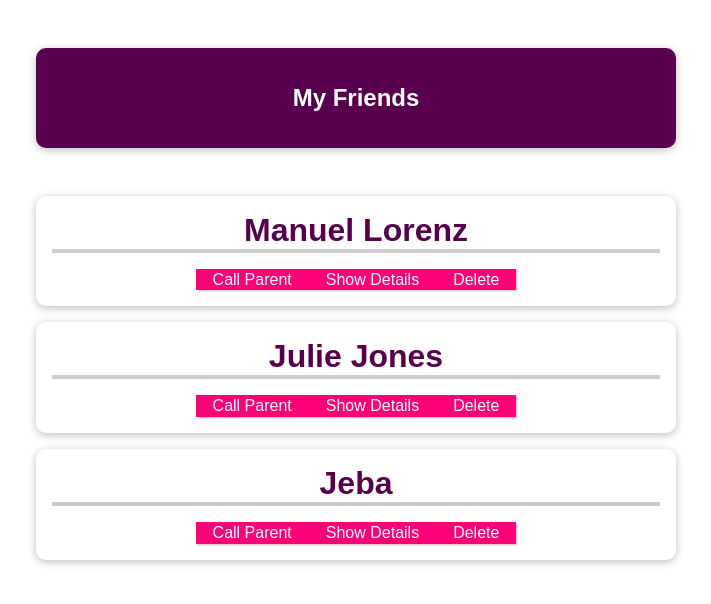
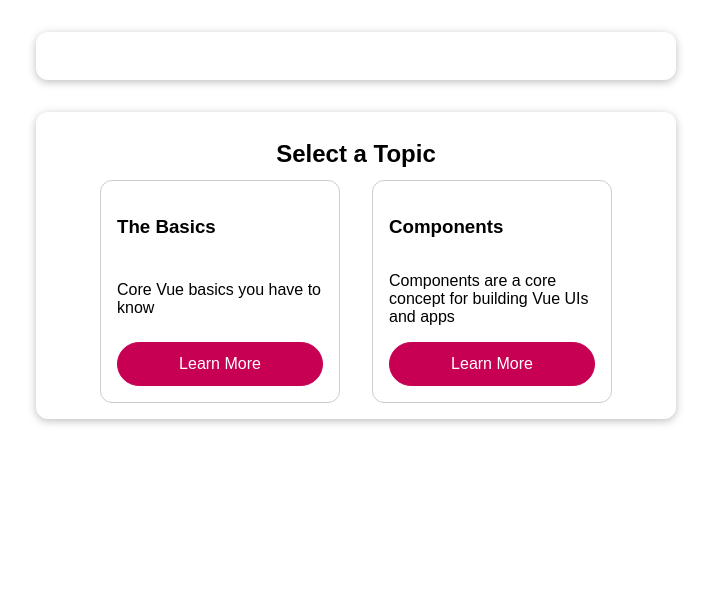
Before and after one commit to Swannhs/LaravelVue, a Vue app: page / in a window 1280 px wide. Shown: the top 604 px of the page, without its empty margins (284-995 px from the left). Built offline with nearby package versions, Linux system fonts and the light colour scheme.

Commit message:
Started with new setup

```diff
--- a/src/App.vue
+++ b/src/App.vue
@@ -1,56 +1,42 @@
 <template>
-  <section>
-    <header>
-      <h1>My Friends</h1>
-    </header>
-    <ul>
-      <friend-contact
-          v-for="friend in friends"
-          :key="friend.id"
-          :name="friend.name"
-          :phone=friend.phone
-          :email="friend.email"
-          @toggle-parent="toggleParentStatus"
-          @delete-friend="deleteFriend"
-      ></friend-contact>
-    </ul>
-  </section>
+  <div>
+    <active-element
+      :topic-title="activeTopic && activeTopic.title"
+      :text="activeTopic && activeTopic.fullText"
+    ></active-element>
+    <knowledge-base :topics="topics" @select-topic="activateTopic"></knowledge-base>
+  </div>
 </template>
 
 <script>
 export default {
   data() {
     return {
-      friends: [
+      topics: [
         {
-          id: "manuel",
-          name: "Manuel Lorenz",
-          phone: "0123 45678 90",
-          email: "manuel@localhost.com",
+          id: 'basics',
+          title: 'The Basics',
+          description: 'Core Vue basics you have to know',
+          fullText:
+            'Vue is a great framework and it has a couple of key concepts: Data binding, events, components and reactivity - that should tell you something!',
         },
         {
-          id: "julie",
-          name: "Julie Jones",
-          phone: "0987 654421 21",
-          email: "julie@localhost.com",
+          id: 'components',
+          title: 'Components',
+          description:
+            'Components are a core concept for building Vue UIs and apps',
+          fullText:
+            'With components, you can split logic (and markup) into separate building blocks and then combine those building blocks (and re-use them) to build powerful user interfaces.',
         },
-        {
-          id: 'jeba',
-          name: 'Jeba',
-          phone: "1234 345653 33",
-          email: "jeba@loclhost.com"
-        }
       ],
+      activeTopic: null,
     };
   },
   methods: {
-    toggleParentStatus(name){
-      alert(`${name} is called from child`)
+    activateTopic(topicId) {
+      this.activeTopic = this.topics.find((topic) => topic.id === topicId);
     },
-    deleteFriend(name){
-      this.friends = this.friends.filter(friend => friend.name !== name)
-    }
-  }
+  },
 };
 </script>
 
@@ -58,64 +44,57 @@
 * {
   box-sizing: border-box;
 }
-
 html {
-  font-family: "Jost", sans-serif;
+  font-family: sans-serif;
 }
-
 body {
   margin: 0;
 }
-
-header {
+section {
   box-shadow: 0 2px 8px rgba(0, 0, 0, 0.26);
-  margin: 3rem auto;
-  border-radius: 10px;
+  margin: 2rem auto;
+  max-width: 40rem;
   padding: 1rem;
-  background-color: #58004d;
-  color: white;
-  text-align: center;
-  width: 90%;
-  max-width: 40rem;
+  border-radius: 12px;
 }
 
-#app ul {
+ul {
+  list-style: none;
   margin: 0;
   padding: 0;
-  list-style: none;
+  display: flex;
+  justify-content: center;
 }
 
-#app li {
-  box-shadow: 0 2px 8px rgba(0, 0, 0, 0.26);
-  margin: 1rem auto;
-  border-radius: 10px;
+li {
+  border-radius: 12px;
+  border: 1px solid #ccc;
   padding: 1rem;
-  text-align: center;
-  width: 90%;
-  max-width: 40rem;
+  width: 15rem;
+  margin: 0 1rem;
+  display: flex;
+  flex-direction: column;
+  justify-content: space-between;
 }
 
-#app h2 {
-  font-size: 2rem;
-  border-bottom: 4px solid #ccc;
-  color: #58004d;
-  margin: 0 0 1rem 0;
+h2 {
+  margin: 0.75rem 0;
+  text-align: center;
 }
 
-#app button {
+button {
   font: inherit;
+  border: 1px solid #c70053;
+  background-color: #c70053;
+  color: white;
+  padding: 0.75rem 2rem;
+  border-radius: 30px;
   cursor: pointer;
-  border: 1px solid #ff0077;
-  background-color: #ff0077;
-  color: white;
-  padding: 0.05rem 1rem;
-  box-shadow: 1px 1px 2px rgba(0, 0, 0, 0.26);
 }
 
-#app button:hover,
-#app button:active {
-  background-color: #ec3169;
-  border-color: #ec3169;
-  box-shadow: 1px 1px 4px rgba(0, 0, 0, 0.26);
+button:hover,
+button:active {
+  background-color: #e24d8b;
+  border-color: #e24d8b;
 }
 </style>
--- /dev/null
+++ b/src/components/ActiveElement.vue
@@ -0,0 +1,12 @@
+<template>
+  <section>
+    <h2>{{ topicTitle }}</h2>
+    <p>{{ text }}</p>
+  </section>
+</template>
+
+<script>
+export default {
+  props: ['topicTitle', 'text'],
+};
+</script>
--- a/src/components/FriendContact.vue
+++ /dev/null
@@ -1,62 +0,0 @@
-<template>
-  <li key="id">
-    <h2>{{ name }}</h2>
-    <button @click="toggleParent">Call Parent</button>
-    <button @click="toggleDetails">{{ detailsAreVisible ? 'Hide' : 'Show' }} Details</button>
-    <button @click="$emit('delete-friend', name)">Delete</button>
-    <ul v-if="detailsAreVisible">
-      <li>
-        <strong>Phone:</strong>
-        {{ phone }}
-      </li>
-      <li>
-        <strong>Email:</strong>
-        {{ email }}
-      </li>
-    </ul>
-  </li>
-</template>
-
-<script>
-export default {
-  props: {
-    name: {
-      type: String,
-      required: true
-    },
-    phone: {
-      type: String,
-      required: true
-    },
-    email: {
-      type: String,
-      required: true
-    },
-    isFavorite: {
-      type: Boolean,
-      required: false,
-      default: false
-    }
-  },
-  emits: ['toggle-parent', 'delete-friend'],
-  data() {
-    return {
-      detailsAreVisible: false,
-      friend: {
-        id: "manuel",
-        name: "Manuel Lorenz",
-        phone: "0123 45678 90",
-        email: "manuel@localhost.com",
-      },
-    };
-  },
-  methods: {
-    toggleDetails() {
-      this.detailsAreVisible = !this.detailsAreVisible;
-    },
-    toggleParent() {
-      this.$emit("toggle-parent", this.name)
-    }
-  }
-};
-</script>
--- /dev/null
+++ b/src/components/KnowledgeBase.vue
@@ -0,0 +1,13 @@
+<template>
+  <section>
+    <h2>Select a Topic</h2>
+    <knowledge-grid :topics="topics" @select-topic="$emit('select-topic', $event)"></knowledge-grid>
+  </section>
+</template>
+
+<script>
+export default {
+  props: ['topics'],
+  emits: ['select-topic'],
+};
+</script>
--- /dev/null
+++ b/src/components/KnowledgeElement.vue
@@ -0,0 +1,14 @@
+<template>
+  <li>
+    <h3>{{ topicName }}</h3>
+    <p>{{ description }}</p>
+    <button @click="$emit('select-topic', id)">Learn More</button>
+  </li>
+</template>
+
+<script>
+export default {
+  props: ['id', 'topicName', 'description'],
+  emits: ['select-topic'],
+};
+</script>
--- /dev/null
+++ b/src/components/KnowledgeGrid.vue
@@ -0,0 +1,19 @@
+<template>
+  <ul>
+    <knowledge-element
+      v-for="topic in topics"
+      :key="topic.id"
+      :id="topic.id"
+      :topic-name="topic.title"
+      :description="topic.description"
+      @select-topic="$emit('select-topic', $event)"
+    ></knowledge-element>
+  </ul>
+</template>
+
+<script>
+export default {
+  props: ['topics'],
+  emits: ['select-topic']
+};
+</script>
```
Also changed, not shown: src/main.js (+11 -4 lines), src/assets/logo.png (deleted).
